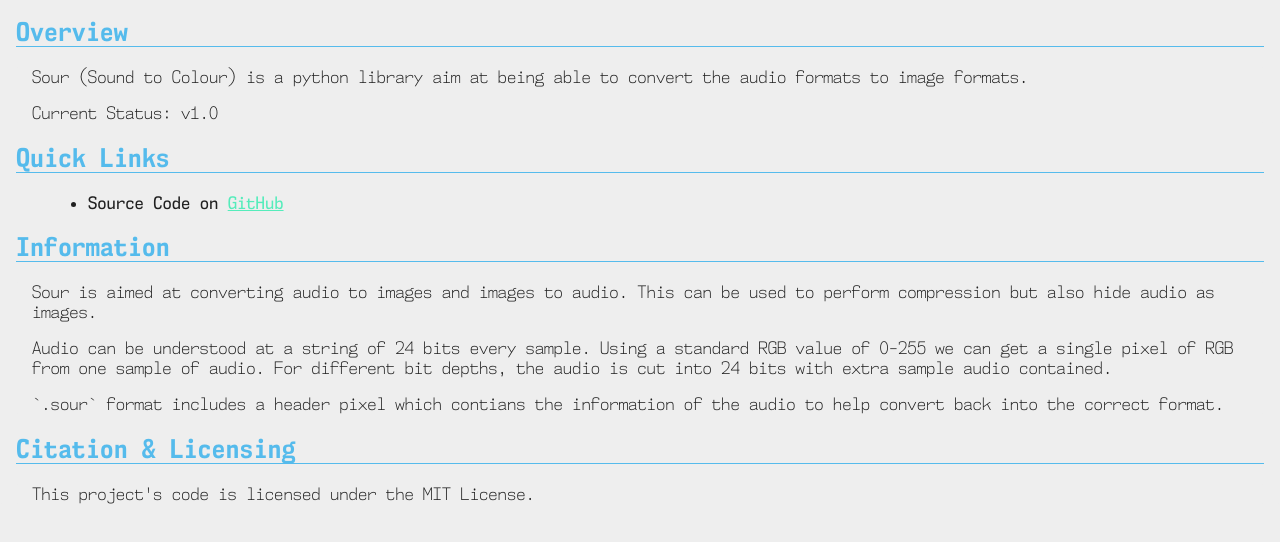
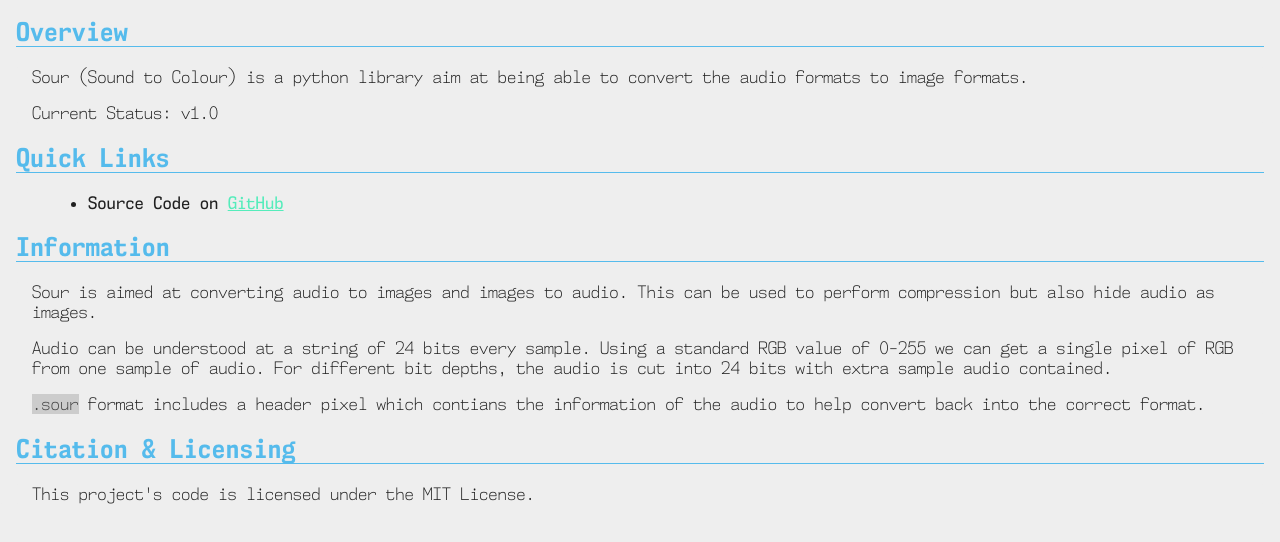
Before and after one commit to mwallis45/Sour-Python-Library, a plain HTML site: page docs/index.html in a window 1280 px wide. Shown: the part 174-716 px from the top of the page. Drawn offline with Linux system fonts and the light colour scheme.

Commit message:
Fixed inline-code for `.sour`

```diff
--- a/docs/index.html
+++ b/docs/index.html
@@ -43,7 +43,7 @@
             <div class="indent">
                 <p>Sour is aimed at converting audio to images and images to audio. This can be used to perform compression but also hide audio as images.</p>
                 <p>Audio can be understood at a string of 24 bits every sample. Using a standard RGB value of 0-255 we can get a single pixel of RGB from one sample of audio. For different bit depths, the audio is cut into 24 bits with extra sample audio contained.</p>
-                <p>`.sour` format includes a header pixel which contians the information of the audio to help convert back into the correct format.</p>
+                <p><span class="inline-code">.sour</span> format includes a header pixel which contians the information of the audio to help convert back into the correct format.</p>
             </div>
 
             <h2>Citation & Licensing</h2>
```
